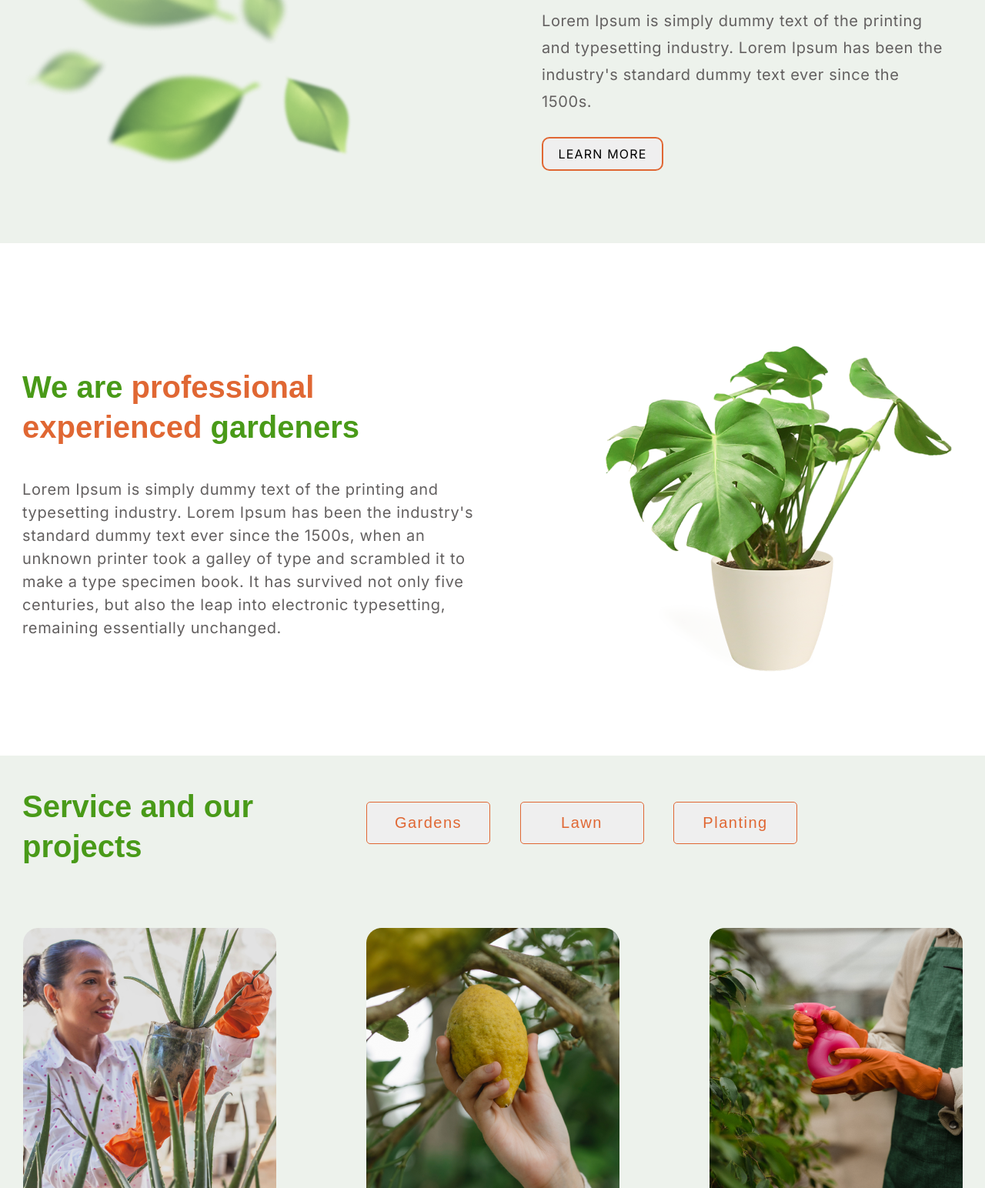
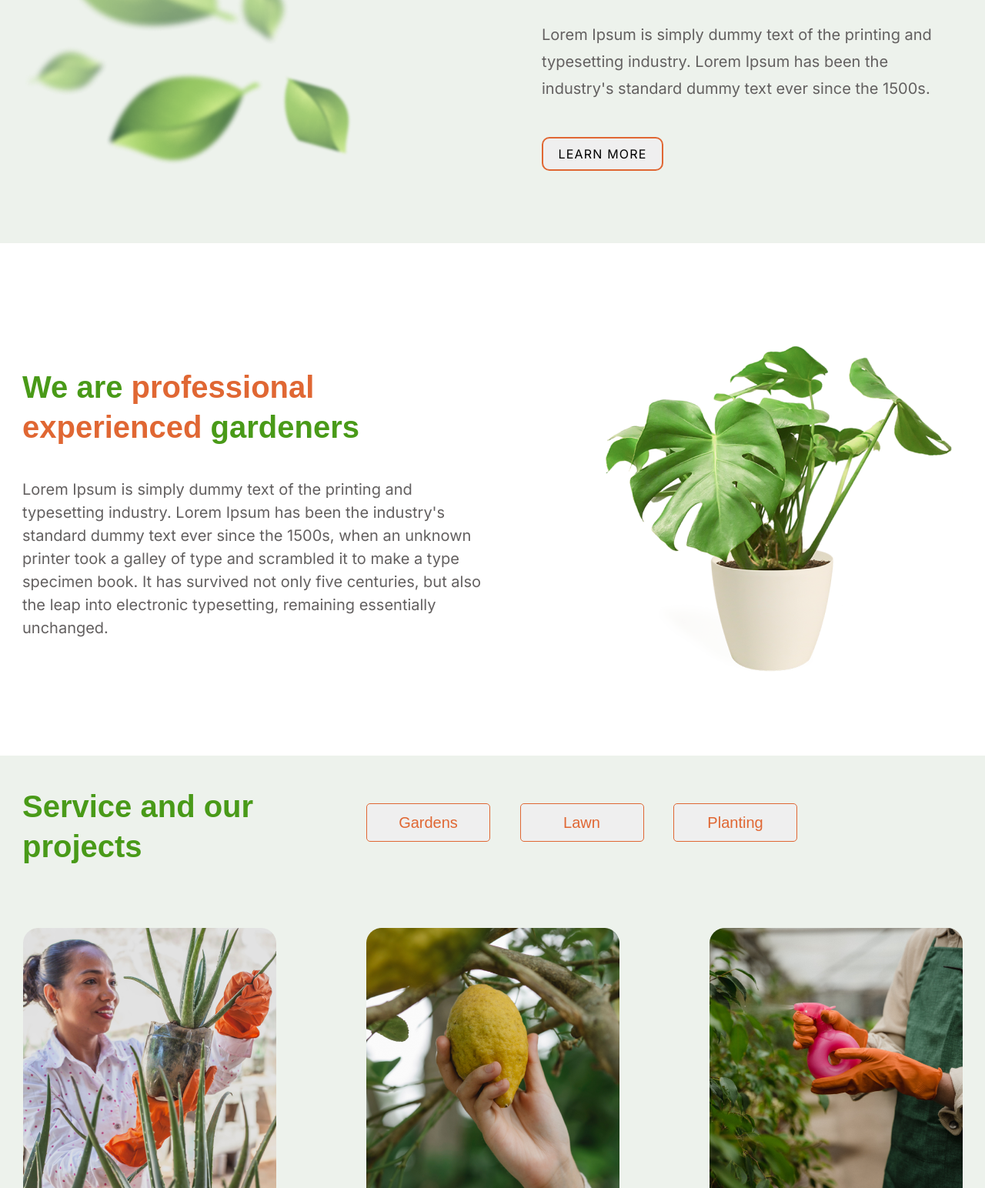
Before and after one commit to slawkir/plants, a plain HTML site: page plants/index.html in a window 1280 px wide. Shown: the part 350-1894 px from the top of the page at 77% size. Drawn offline with Linux system fonts and the light colour scheme; a web font is replaced by a local one.

Commit message:
fix: change layout 1440px

```diff
--- a/plants/assets/css/style.css
+++ b/plants/assets/css/style.css
@@ -92,7 +92,6 @@ nav {
 .nav__link {
   text-decoration: none;
   color: #010201;
-  letter-spacing: 1.5px;
   border: 3px solid transparent;
 }
 
@@ -101,7 +100,6 @@ nav {
   cursor: pointer;
   border-color: #a6efd2;
   border-radius: 5px;
-  /* transform: scale(2); */
 }
 
 
@@ -133,7 +131,6 @@ nav {
   width: 547px;
   height: 376px;
   padding-top: 36px;
-
 }
 
 .welcome__title {
@@ -146,7 +143,6 @@ nav {
 
 .welcome__text {
   width: 525.44px;
-  letter-spacing: 0.6px;
   font-family: 'Inter', sans-serif;
   font-style: 400;
   font-size: 20px;
@@ -186,6 +182,7 @@ nav {
   line-height: 52px;
   color: #E06733;
   margin-bottom: 40px;
+  width: 463px;
 }
 
 .about__text {
@@ -194,7 +191,6 @@ nav {
   font-size: 20px;
   line-height: 30px;
   color: #636060;
-  letter-spacing: 0.65px;
 }
 
 .about__background {
@@ -214,6 +210,7 @@ nav {
 .service__wrapper {
   display: flex;
   justify-content: space-between;
+  align-items: center;
   padding-top: 40px;
   width: 1007px;
 }
@@ -231,16 +228,16 @@ nav {
 .service__nav {
   display: flex;
   justify-content: space-between;
+  height: 50px;
   width: 560px;
   align-items: center;
 }
 
 .service__btn {
   width: 161px;
-  height: 55px;
+  height: 50px;
   border: 1px solid #E06733;
   border-radius: 5px;
-  letter-spacing: 1.5px;
   font-family: 'Inika', sans-serif;
   font-style: normal;
   font-weight: 400;
@@ -273,7 +270,6 @@ nav {
   align-items: center;
   width: 330px;
   height: 100px;
-  /* padding-top: 10px; */
   padding-bottom: 36px;
   border: 1px solid #E3E1D5;
   border-radius: 0px 0px 20px 20px;
@@ -329,8 +325,6 @@ nav {
   flex-direction: column;
   justify-content: space-between;
   height: 282px;
-  /* padding-top: 32px;
-  padding-bottom: 32px; */
   padding: 32px 41px;
 }
 
@@ -349,7 +343,6 @@ nav {
 
 .tarif__item {
   padding-left: 40px;
-  /* margin: 50px; */
   width: 250px;
   height: 50px;
   border: none;
@@ -429,8 +422,6 @@ nav {
   line-height: 52px;
   color: #499A18;
   order: 1;
-  letter-spacing: 1.1px;
-  /* padding-left: 2px; */
 }
 
 .city__list select {
@@ -508,7 +499,6 @@ footer {
   font-size: 20px;
   line-height: 50px;
   color: #000000;
-  letter-spacing: 0.5px;
 }
 
 .social {
```
